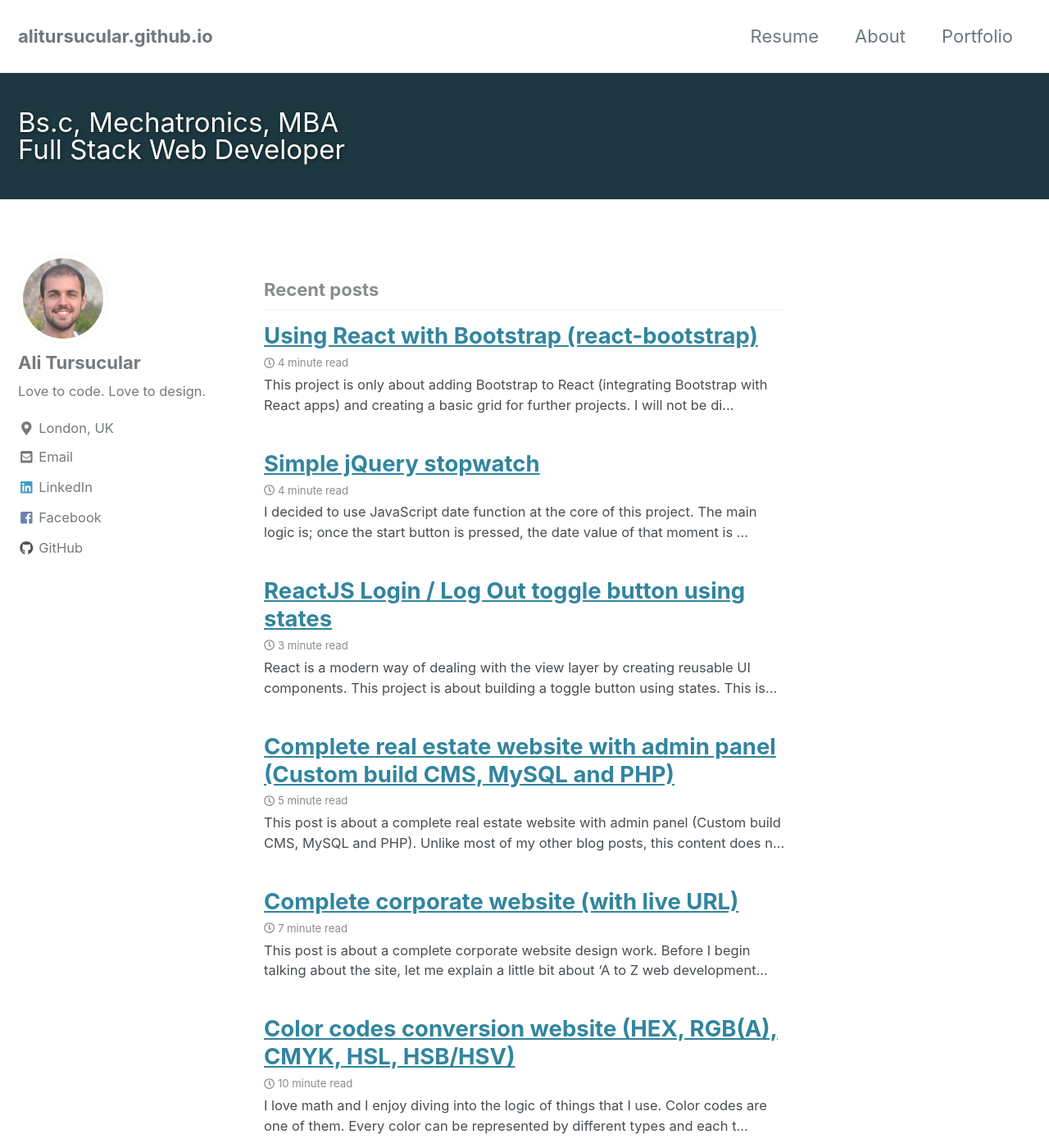
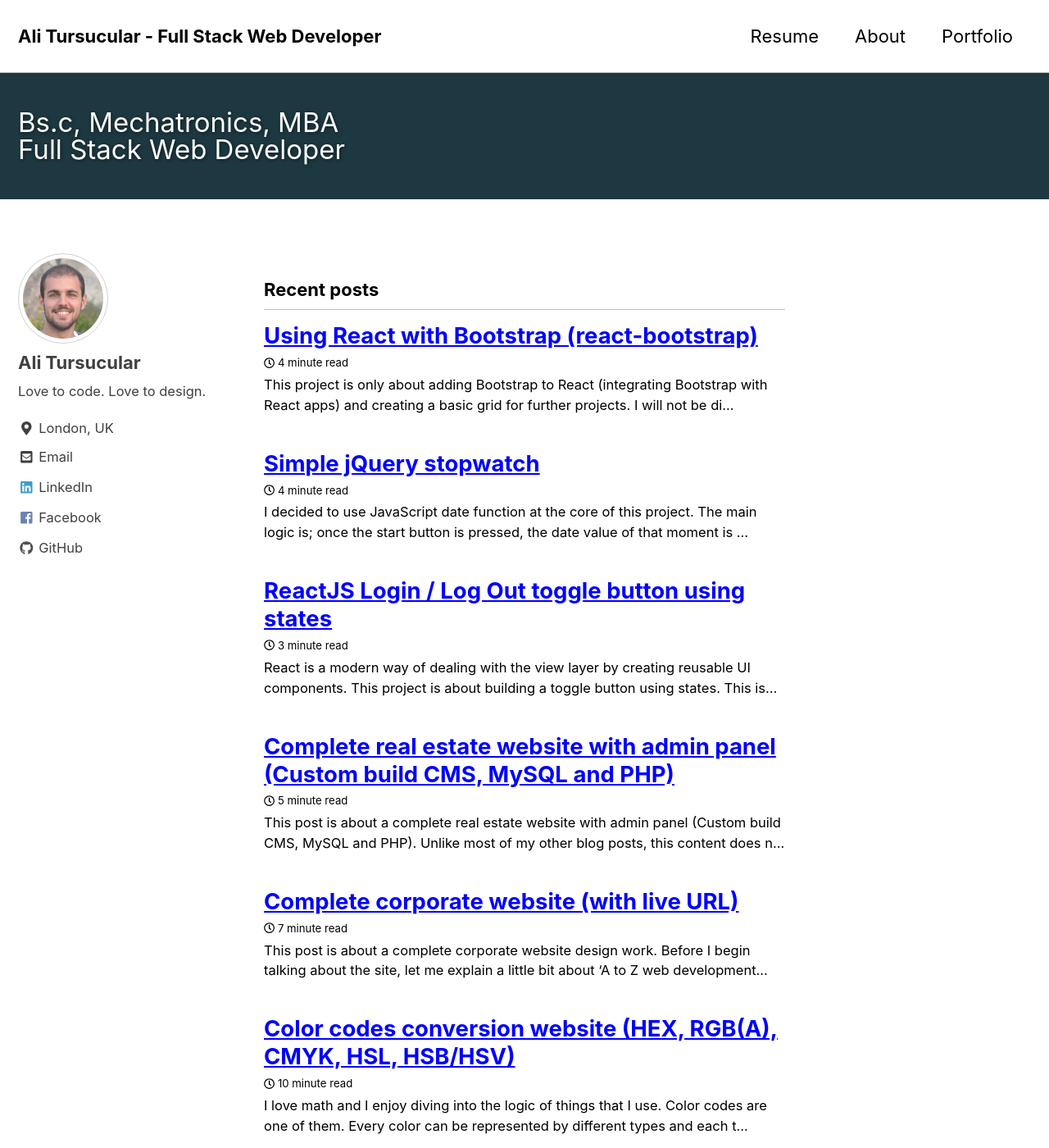
Before and after one commit to alitursucular/alitursucular.github.io, a Jekyll site: the page built from index.html, in a window 1280 px wide and 1400 px high. Shown: the whole window at 82% size. Built offline with Jekyll 4.4.1, drawn with Linux system fonts in a browser that asks for light colours; cached includes are drawn as plain includes; the list of posts is cut into pages by our own code.

Commit message:
Change skin

```diff
--- a/_config.yml
+++ b/_config.yml
@@ -12,7 +12,7 @@
 
 # theme                  : "minimal-mistakes-jekyll"
 # remote_theme           : "mmistakes/minimal-mistakes"
-minimal_mistakes_skin: "default" # "air", "aqua", "contrast", "dark", "dirt", "neon", "mint", "plum", "sunrise"
+minimal_mistakes_skin: "contrast" # "default" , "air", "aqua", "contrast", "dark", "dirt", "neon", "mint", "plum", "sunrise"
 
 # Site Settings
 locale: "en-US"
@@ -25,7 +25,7 @@ baseurl: # the subpath of your site, e.g. "/blog"
 repository: "alitursucular/alitursucular.github.io" # GitHub username/repo-name e.g. "mmistakes/minimal-mistakes"
 teaser: # path of fallback teaser image, e.g. "/assets/images/500x300.png"
 logo: # path of logo image to display in the masthead, e.g. "/assets/images/88x88.png"
-masthead_title: # overrides the website title displayed in the masthead, use " " for no title
+masthead_title: "Ali Tursucular - Full Stack Web Developer" # overrides the website title displayed in the masthead, use " " for no title
 # breadcrumbs            : false # true, false (default)
 words_per_minute: 150
 comments:
```
